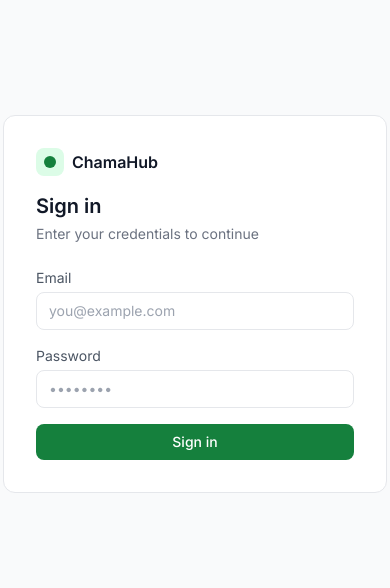
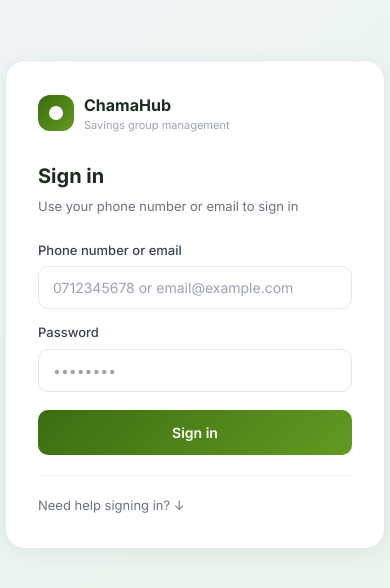
Before and after one commit to Hillarykiama/ChamaHub, a Next.js app: page /login in a window 390 px wide. Shown: the part 118-706 px from the top of the page. Built offline with nearby package versions, Linux system fonts and the light colour scheme.

Commit message:
feat: Phase 1 — member accounts, auto-login creation, SMS credentials, phone number login

```diff
--- a/src/app/(auth)/login/page.tsx
+++ b/src/app/(auth)/login/page.tsx
@@ -8,15 +8,20 @@
   const [password, setPassword] = useState('')
   const [loading, setLoading] = useState(false)
   const [error, setError] = useState('')
+  const [showHelp, setShowHelp] = useState(false)
 
   async function handleLogin() {
     setLoading(true)
     setError('')
 
+    // Allow login with phone number — convert to email format
+    const loginEmail = email.includes('@')
+      ? email
+      : email.replace(/\s/g, '') + '@chamahub.co.ke'
+
     const supabase = createBrowserSupabase()
-
     const { data, error } = await supabase.auth.signInWithPassword({
-      email,
+      email: loginEmail,
       password,
     })
 
@@ -32,57 +37,120 @@
   }
 
   return (
-    <div className="min-h-screen flex items-center justify-center bg-gray-50">
-      <div className="bg-white p-8 rounded-xl border border-gray-200 w-full max-w-sm">
-        <div className="mb-6">
-          <div className="flex items-center gap-2 mb-4">
-            <div className="w-7 h-7 bg-green-100 rounded-lg flex items-center justify-center">
-              <div className="w-3 h-3 rounded-full bg-green-700" />
-            </div>
-            <span className="font-semibold text-gray-900">ChamaHub</span>
+    <div className="min-h-screen flex items-center justify-center" style={{ background: 'linear-gradient(135deg, #f0f4f8 0%, #e8f5e9 100%)' }}>
+      <div style={{
+        background: '#ffffff', padding: 32, borderRadius: 20,
+        border: '1px solid #e2e8f0', width: '100%', maxWidth: 380,
+        boxShadow: '0 4px 24px rgba(0,0,0,0.06)',
+      }}>
+        {/* Brand */}
+        <div style={{ display: 'flex', alignItems: 'center', gap: 10, marginBottom: 28 }}>
+          <div style={{
+            width: 36, height: 36,
+            background: 'linear-gradient(135deg, #3B6D11, #639922)',
+            borderRadius: 12, display: 'flex', alignItems: 'center', justifyContent: 'center',
+          }}>
+            <div style={{ width: 14, height: 14, borderRadius: '50%', background: '#fff' }} />
           </div>
-          <h1 className="text-xl font-semibold text-gray-900">Sign in</h1>
-          <p className="text-sm text-gray-500 mt-1">Enter your credentials to continue</p>
+          <div>
+            <p style={{ fontWeight: 700, fontSize: 16, color: '#1a2e1a', margin: 0 }}>ChamaHub</p>
+            <p style={{ fontSize: 11, color: '#9ca3af', margin: 0 }}>Savings group management</p>
+          </div>
         </div>
 
+        <h1 style={{ fontSize: 20, fontWeight: 700, color: '#1a2e1a', marginBottom: 6 }}>
+          Sign in
+        </h1>
+        <p style={{ fontSize: 13, color: '#6b7280', marginBottom: 24 }}>
+          Use your phone number or email to sign in
+        </p>
+
         {error && (
-          <div className="mb-4 p-3 bg-red-50 border border-red-100 rounded-lg text-sm text-red-600">
+          <div style={{
+            background: '#fef2f2', border: '1px solid #fecaca', borderRadius: 10,
+            padding: '12px 16px', marginBottom: 16, fontSize: 13, color: '#dc2626',
+          }}>
             {error}
           </div>
         )}
 
-        <div className="space-y-4">
+        <div style={{ display: 'flex', flexDirection: 'column', gap: 14 }}>
           <div>
-            <label className="block text-sm text-gray-600 mb-1">Email</label>
+            <label style={{ display: 'block', fontSize: 13, fontWeight: 500, color: '#374151', marginBottom: 6 }}>
+              Phone number or email
+            </label>
             <input
-              type="email"
+              type="text"
               value={email}
               onChange={(e) => setEmail(e.target.value)}
               onKeyDown={(e) => e.key === 'Enter' && handleLogin()}
-              placeholder="you@example.com"
-              className="w-full px-3 py-2 border border-gray-200 rounded-lg text-sm focus:outline-none focus:border-green-500"
+              placeholder="0712345678 or email@example.com"
+              style={{
+                width: '100%', padding: '10px 14px', border: '1px solid #e2e8f0',
+                borderRadius: 10, fontSize: 14, color: '#111827',
+                fontFamily: 'Inter, sans-serif', outline: 'none',
+              }}
             />
           </div>
 
           <div>
-            <label className="block text-sm text-gray-600 mb-1">Password</label>
+            <label style={{ display: 'block', fontSize: 13, fontWeight: 500, color: '#374151', marginBottom: 6 }}>
+              Password
+            </label>
             <input
               type="password"
               value={password}
               onChange={(e) => setPassword(e.target.value)}
               onKeyDown={(e) => e.key === 'Enter' && handleLogin()}
               placeholder="••••••••"
-              className="w-full px-3 py-2 border border-gray-200 rounded-lg text-sm focus:outline-none focus:border-green-500"
+              style={{
+                width: '100%', padding: '10px 14px', border: '1px solid #e2e8f0',
+                borderRadius: 10, fontSize: 14, color: '#111827',
+                fontFamily: 'Inter, sans-serif', outline: 'none',
+              }}
             />
           </div>
 
           <button
             onClick={handleLogin}
             disabled={loading}
-            className="w-full py-2 px-4 bg-green-700 hover:bg-green-600 text-white text-sm font-medium rounded-lg transition-colors disabled:opacity-50"
+            style={{
+              width: '100%', padding: '12px',
+              background: loading ? '#9ca3af' : 'linear-gradient(135deg, #3B6D11, #639922)',
+              color: '#ffffff', border: 'none', borderRadius: 10,
+              fontSize: 14, fontWeight: 600, cursor: loading ? 'not-allowed' : 'pointer',
+              fontFamily: 'Inter, sans-serif', marginTop: 4,
+            }}
           >
             {loading ? 'Signing in...' : 'Sign in'}
           </button>
+        </div>
+
+        {/* Help section */}
+        <div style={{ marginTop: 20, borderTop: '1px solid #f1f5f9', paddingTop: 16 }}>
+          <button
+            onClick={() => setShowHelp(!showHelp)}
+            style={{
+              background: 'none', border: 'none', fontSize: 13,
+              color: '#6b7280', cursor: 'pointer', fontFamily: 'Inter, sans-serif',
+              padding: 0,
+            }}
+          >
+            {showHelp ? 'Hide help ↑' : 'Need help signing in? ↓'}
+          </button>
+          {showHelp && (
+            <div style={{
+              marginTop: 12, background: '#f8fafc', borderRadius: 10,
+              padding: '12px 14px', fontSize: 12, color: '#6b7280', lineHeight: 1.7,
+            }}>
+              <p style={{ fontWeight: 600, color: '#374151', marginBottom: 6 }}>For members:</p>
+              <p>Your email is your phone number + @chamahub.co.ke</p>
+              <p>Example: 0712345678@chamahub.co.ke</p>
+              <p>Your default password is your phone number</p>
+              <p style={{ fontWeight: 600, color: '#374151', margin: '8px 0 4px' }}>For admins:</p>
+              <p>Use the email you registered with</p>
+            </div>
+          )}
         </div>
       </div>
     </div>
--- /dev/null
+++ b/src/app/api/members/invite/route.ts
@@ -0,0 +1,70 @@
+import { NextResponse } from 'next/server'
+import { createServerSupabase } from '@/lib/supabase/server'
+import { createClient } from '@supabase/supabase-js'
+
+export async function POST(req: Request) {
+  try {
+    const { memberId, fullName, phone, chamaName } = await req.json()
+
+    if (!memberId || !phone) {
+      return NextResponse.json({ error: 'Missing required fields' }, { status: 400 })
+    }
+
+    // Use service role to create auth user
+    const adminSupabase = createClient(
+      process.env.NEXT_PUBLIC_SUPABASE_URL!,
+      process.env.SUPABASE_SERVICE_ROLE_KEY!
+    )
+
+    // Generate email and password from phone
+    const email = phone.replace(/\s/g, '') + '@chamahub.co.ke'
+    const password = phone.replace(/\s/g, '')
+
+    // 1. Create auth user
+    const { data: authUser, error: authError } = await adminSupabase.auth.admin.createUser({
+      email,
+      password,
+      email_confirm: true,
+    })
+
+    if (authError && !authError.message.includes('already been registered')) {
+      return NextResponse.json({ error: authError.message }, { status: 400 })
+    }
+
+    const userId = authUser?.user?.id
+
+    if (userId) {
+      // 2. Link auth user to member record
+      const supabase = await createServerSupabase()
+      await supabase
+        .from('members')
+        .update({ user_id: userId })
+        .eq('id', memberId)
+    }
+
+    // 3. Send SMS with credentials
+    const smsMessage = `Welcome to ${chamaName} on ChamaHub!\n\nYour login details:\nEmail: ${email}\nPassword: ${phone.replace(/\s/g, '')}\n\nLogin at: ${process.env.NEXT_PUBLIC_APP_URL}/login\n\nPlease change your password after first login.`
+
+    try {
+      await fetch(`${process.env.NEXT_PUBLIC_APP_URL}/api/sms/send`, {
+        method: 'POST',
+        headers: { 'Content-Type': 'application/json' },
+        body: JSON.stringify({
+          to: [phone.startsWith('0') ? '+254' + phone.slice(1) : phone],
+          message: smsMessage,
+        }),
+      })
+    } catch (smsError) {
+      console.error('SMS failed:', smsError)
+    }
+
+    return NextResponse.json({
+      success: true,
+      email,
+      message: `Account created and SMS sent to ${phone}`,
+    })
+  } catch (error: any) {
+    console.error('Invite error:', error)
+    return NextResponse.json({ error: error.message }, { status: 500 })
+  }
+}
```
Also changed, not shown: src/app/(dashboard)/members/new/page.tsx (+109 -90 lines).
